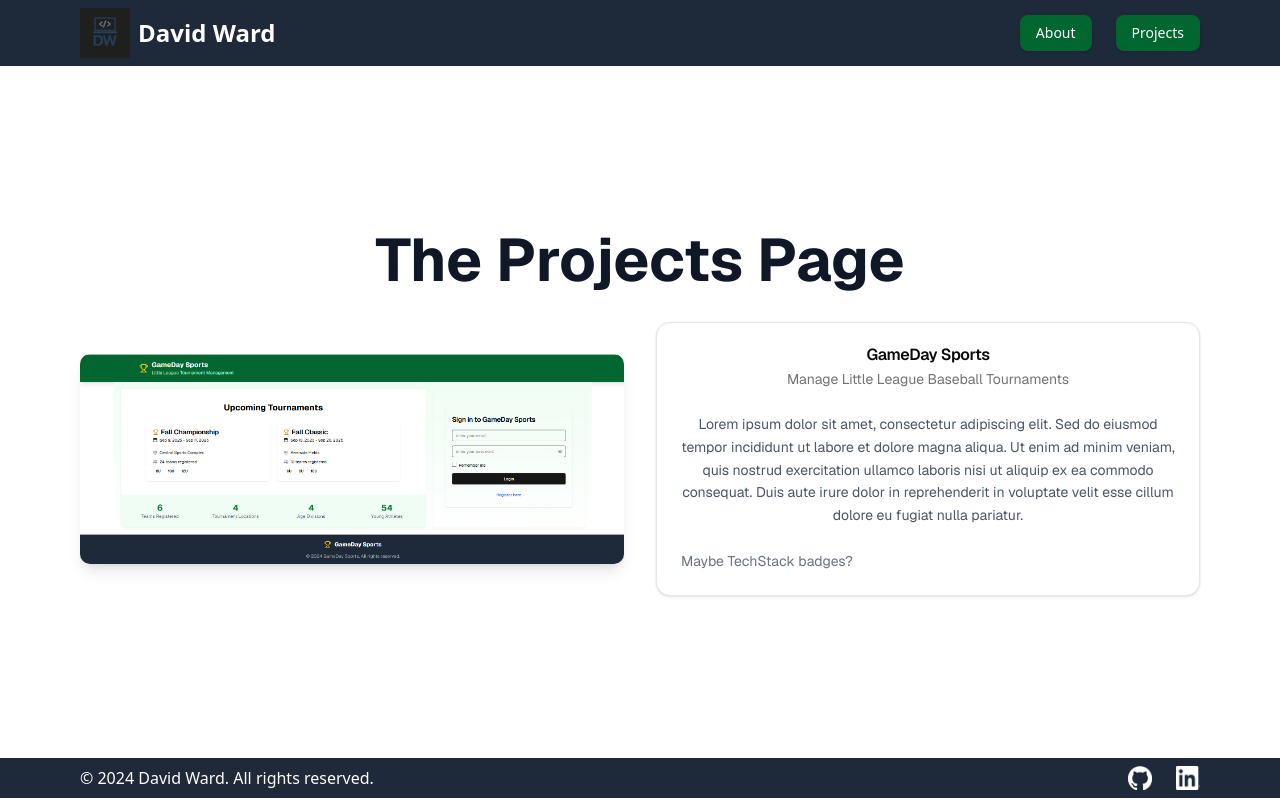
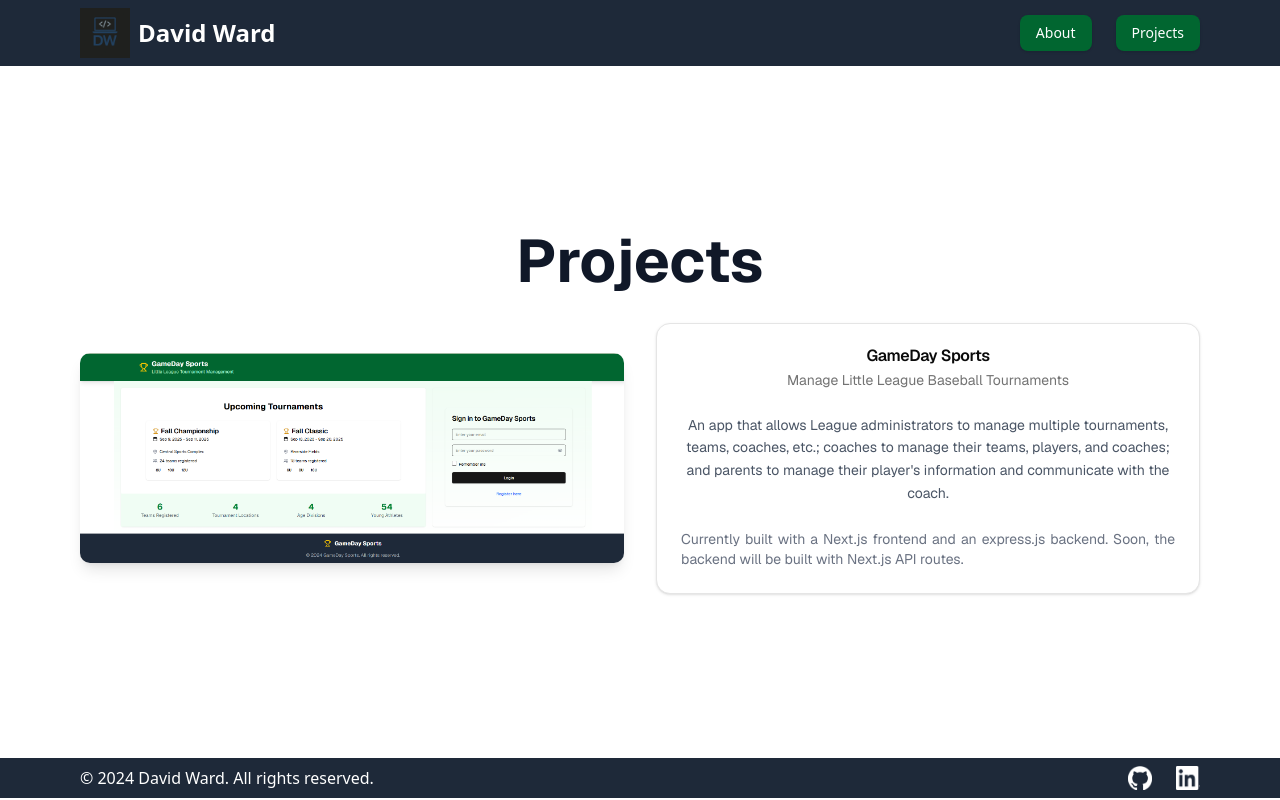
Before and after one commit to david-briarcreekenergy/intern-portfolio-david-ward, a Next.js app: page /projects in a window 1280 px wide. Built offline with nearby package versions, Linux system fonts and the light colour scheme.

Commit message:
Project Page ready for final styling

```diff
--- a/src/app/components/CardPrimary.tsx
+++ b/src/app/components/CardPrimary.tsx
@@ -40,7 +40,7 @@ export default function CardPrimary({
       )}
       {cardFooter && (
         <CardFooter>
-          <p className="text-sm text-gray-500">{cardFooter}</p>
+          <p className="text-sm text-justify text-gray-500">{cardFooter}</p>
         </CardFooter>
       )}
     </Card>
--- a/src/app/projects/page.tsx
+++ b/src/app/projects/page.tsx
@@ -4,13 +4,17 @@ import CardPrimary from '@/components/CardPrimary';
 import { LOREM_IPSUM } from '@/constants';
 
 export default function Projects() {
+  const projectsTitle = `Projects`;
+
+  const projectDescription = `An app that allows League administrators to manage multiple tournaments, teams, coaches, etc.; coaches to manage their teams, players, and coaches; and parents to manage their player's information and communicate with the coach.`;
+
   return (
     <div className="font-sans grid grid-rows-[20px_1fr_20px] items-center justify-items-center h-[calc(100vh-108px)] p-8 pb-20 gap-16 sm:p-20">
       <main className="flex flex-col items-center row-start-2 gap-8 text-center">
         {/* Hero Section */}
         <section className="hero">
           <h1 className="text-4xl font-bold text-gray-900 md:text-6xl dark:text-white">
-            The Projects Page
+            {projectsTitle}
           </h1>
         </section>
 
@@ -28,8 +32,8 @@ export default function Projects() {
             <CardPrimary
               cardTitle="GameDay Sports"
               cardDescription="Manage Little League Baseball Tournaments"
-              cardContent={LOREM_IPSUM}
-              cardFooter="Maybe TechStack badges?"
+              cardContent={projectDescription}
+              cardFooter="Currently built with a Next.js frontend and an express.js backend.  Soon, the backend will be built with Next.js API routes."
             />
           </div>
         </section>
```
